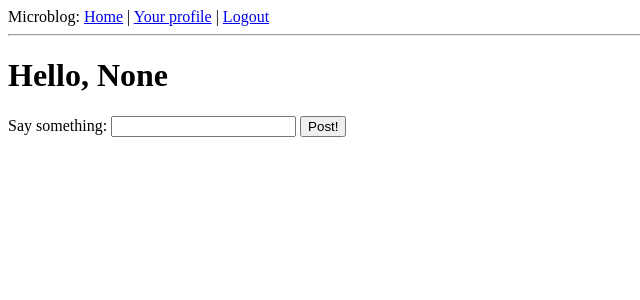
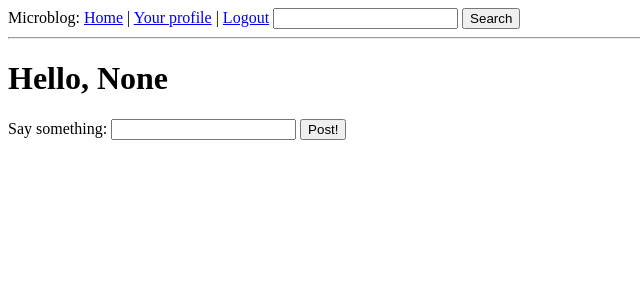
Before and after one commit to recfab/learn-flask, a Flask app: page / in a window 1280 px wide. Shown: the top 300 px of the page, without its empty margins (0-640 px from the left). Run offline with Flask 2, Linux system fonts and the light colour scheme; a user stored in the database is signed in; data comes from the database, SQL or seed files in the repository; data that the repository does not hold is empty; parts of the project's set-up code (start-up, migrations or seed data) failed here and were passed over.

Commit message:
Part X: Full Text Search http://blog.miguelgrinberg.com/post/the-flask-mega-tutorial-part-x-full-text-search

```diff
--- a/microblog/app/forms.py
+++ b/microblog/app/forms.py
@@ -28,3 +28,6 @@ class EditForm(Form):
 
 class PostForm(Form):
     post = TextField('post', validators = [Required(),Length(min=0, max=140)])
+
+class SearchForm(Form):
+    query = TextField('query', validators = [Required()])
--- a/microblog/app/models.py
+++ b/microblog/app/models.py
@@ -1,5 +1,6 @@
-from app import db
+from app import app, db
 from hashlib import md5
+import flask.ext.whooshalchemy as whooshalchemy
 
 ROLE_USER = 0
 ROLE_ADMIN = 1
@@ -76,6 +77,9 @@ class User(db.Model):
         return new_nickname
 
 class Post(db.Model):
+
+    __searchable__ = ['body']
+
     id = db.Column(db.Integer, primary_key = True)
     body = db.Column(db.String(140))
     timestamp = db.Column(db.DateTime)
@@ -83,3 +87,5 @@ class Post(db.Model):
 
     def __repr__(self):
         return '<Post {body!r}>'.format(body = self.body)
+
+whooshalchemy.whoosh_index(app, Post)
--- a/microblog/app/templates/base.html
+++ b/microblog/app/templates/base.html
@@ -13,6 +13,10 @@
         {% if g.user.is_authenticated() %}
         | <a href="{{ url_for('user', nickname = g.user.nickname ) }}">Your profile</a>
         | <a href="{{ url_for('logout') }} ">Logout</a>
+        <form style="display:inline" action="{{url_for('search')}}" method="get" name="search">
+            {{g.search_form.query()}}
+            <input type="submit" value="Search">
+        </form>
         {% endif %}
     </div>
     <hr>
--- a/microblog/app/views.py
+++ b/microblog/app/views.py
@@ -1,11 +1,11 @@
 from flask import render_template, flash, redirect, session, url_for, request, g
 from flask.ext.login import login_user, logout_user, current_user, login_required
 from app import app, db, lm, oid
-from forms import LoginForm, EditForm, PostForm
+from forms import LoginForm, EditForm, PostForm, SearchForm
 from models import User, ROLE_USER, ROLE_ADMIN, Post
 from datetime import datetime
 
-from config import POSTS_PER_PAGE
+from config import POSTS_PER_PAGE, MAX_SEARCH_RESULTS
 
 @app.before_request
 def before_request():
@@ -14,6 +14,7 @@ def before_request():
         g.user.last_seen = datetime.utcnow()
         db.session.add(g.user)
         db.session.commit()
+        g.search_form = SearchForm(request.args)
 
 @app.route('/', methods = ['GET', 'POST'])
 @app.route('/index', methods = ['GET', 'POST'])
@@ -163,3 +164,12 @@ def unfollow(nickname):
     db.session.commit()
     flash('You have stopped following ' + nickname + '.')
     return redirect(url_for('user', nickname = nickname))
+
+@app.route('/search', methods=['GET'])
+@login_required
+def search():
+    query = g.search_form.query.data
+    results = Post.query.whoosh_search(query, MAX_SEARCH_RESULTS).all()
+    return render_template('search_results.html',
+        query = query,
+        results = results)
--- a/microblog/config.py
+++ b/microblog/config.py
@@ -23,3 +23,6 @@ MAIL_PASSWORD = None
 ADMINS = ['you@example.com']
 
 POSTS_PER_PAGE = 3
+
+WHOOSH_BASE = os.path.join(basedir, 'search.db')
+MAX_SEARCH_RESULTS = 50
```
Also changed, not shown: microblog/app/templates/search_results.html (added, +8 -0 lines), 1 other file.
